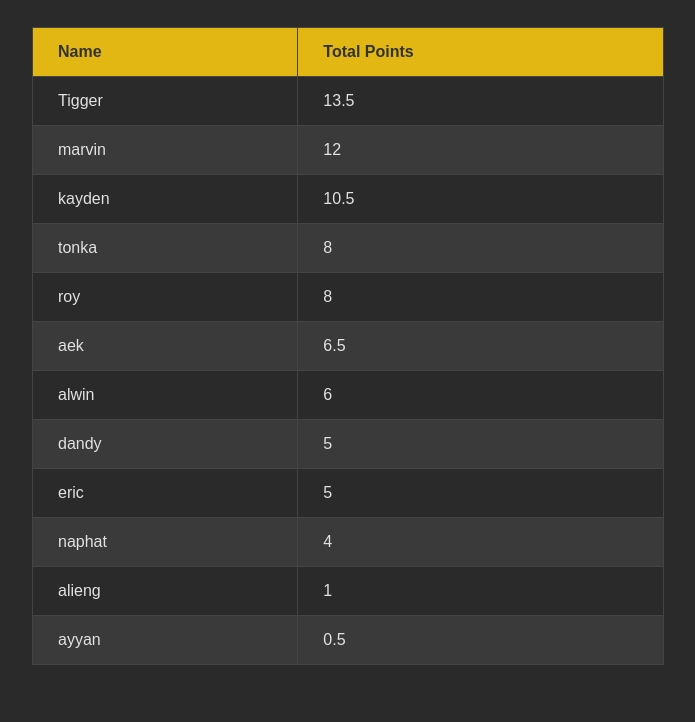
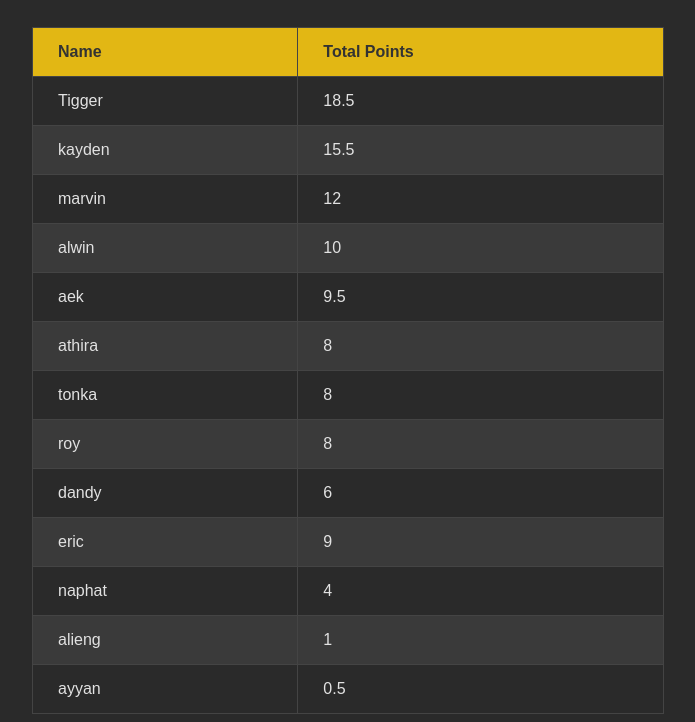
Before and after one commit to VictorXypCh/victorxypch.github.io, a plain HTML site: page index.html in a window 1280 px wide. Shown: the part 98-820 px from the top of the page, without its empty margins (292-987 px from the left). Drawn offline with Linux system fonts and the light colour scheme.

Commit message:
update 2023-10-07

```diff
--- a/index.html
+++ b/index.html
@@ -3,6 +3,9 @@
 <head>
     <meta charset="UTF-8">
     <meta name="viewport" content="width=device-width, initial-scale=1.0">
+    <meta http-equiv='cache-control' content='no-cache'>
+    <meta http-equiv='expires' content='0'>
+    <meta http-equiv='pragma' content='no-cache'>
     <title>Chess Club Rankings</title>
 <style>
         body {
@@ -73,15 +76,16 @@
 
     <script>
   var playersData = [
-            {"name": "Tigger", "total": 13.5},
+            {"name": "Tigger", "total": 13.5 + 5},
+            {"name": "kayden", "total": 10.5 + 5},
             {"name": "marvin", "total": 12},
-            {"name": "kayden", "total": 10.5},
+            {"name": "alwin", "total": 6 + 4},
+            {"name": "aek", "total": 6.5 + 3},
+            {"name": "athira", "total": 8},
             {"name": "tonka", "total": 8},
             {"name": "roy", "total": 8},
-            {"name": "aek", "total": 6.5},
-            {"name": "alwin", "total": 6},
-            {"name": "dandy", "total": 5},
-            {"name": "eric", "total": 5},
+            {"name": "dandy", "total": 5 + 1},
+            {"name": "eric", "total": 5 + 4},
             {"name": "naphat", "total": 4},
             {"name": "alieng", "total": 1},
             {"name": "ayyan", "total": 0.5}
```
